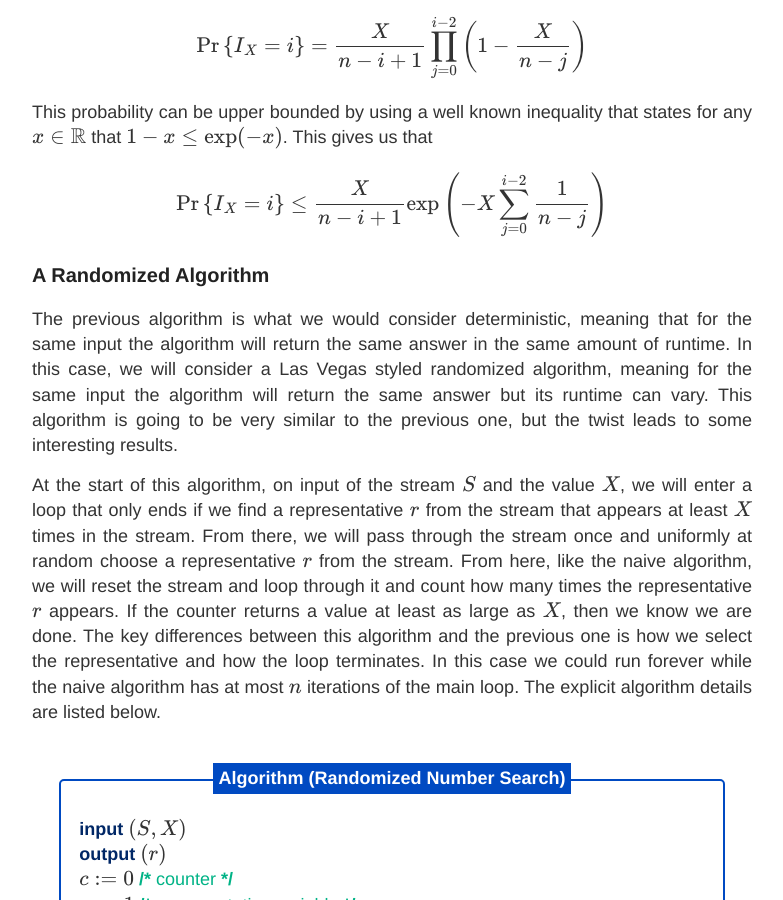
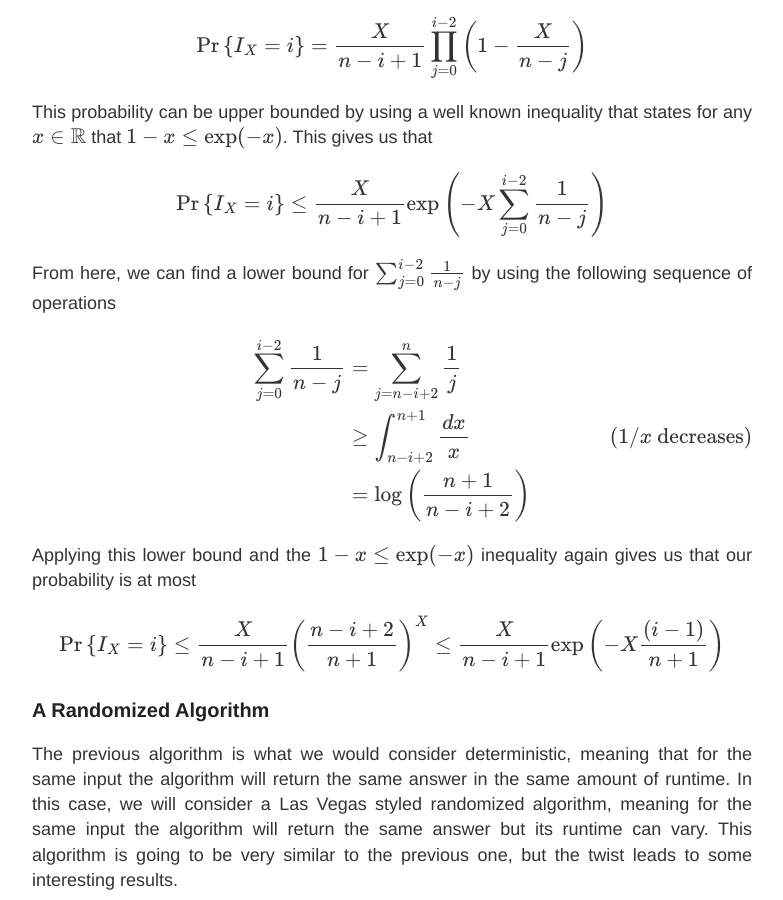
Before and after one commit to choward1491/choward1491.github.io, a Jekyll site: the page built from _posts/2020-7-25-Searching-Streams-for-the-Unknown.md, in a window 1280 px wide and 900 px high, scrolled down 3481 px. Shown: the whole window, without its empty margins (248-1031 px from the left). Built offline with Jekyll 4.4.1, drawn with Linux system fonts in a browser that asks for light colours; nearby versions of some CDN libraries; comment, search, counter and statistics services are not loaded.

Commit message:
push some changes.. streaming post

```diff
--- a/_posts/2020-7-25-Searching-Streams-for-the-Unknown.md
+++ b/_posts/2020-7-25-Searching-Streams-for-the-Unknown.md
@@ -68,6 +68,18 @@ $$\text{Pr}\left\lbrace I_{X} = i\right\rbrace = \frac{X}{n-i+1} \prod_{j=0}^{i-
 This probability can be upper bounded by using a well known inequality that states for any $x \in \mathbb{R}$ that $1 - x \leq \exp(-x)$. This gives us that
 
 $$\text{Pr}\left\lbrace I_{X} = i\right\rbrace \leq \frac{X}{n-i+1} \exp\left(-X \sum_{j=0}^{i-2} \frac{1}{n-j}\right)$$
+
+From here, we can find a lower bound for $\sum_{j=0}^{i-2} \frac{1}{n-j}$ by using the following sequence of operations
+
+$$\begin{align}
+\sum_{j=0}^{i-2} \frac{1}{n-j} &= \sum_{j=n-i+2}^{n} \frac{1}{j} \\
+&\geq \int_{n-i+2}^{n+1} \frac{dx}{x} \tag{$1/x$ decreases}\\
+&= \log\left(\frac{n+1}{n-i+2}\right)
+\end{align}$$
+
+Applying this lower bound and the $1 - x \leq \exp(-x)$ inequality again gives us that our probability is at most
+
+$$\text{Pr}\left\lbrace I_{X} = i\right\rbrace \leq \frac{X}{n-i+1} \left(\frac{n-i+2}{n+1}\right)^X \leq \frac{X}{n-i+1} \exp\left(-X\frac{(i-1)}{n+1}\right)$$
 
 ### A Randomized Algorithm
 The previous algorithm is what we would consider deterministic, meaning that for the same input the algorithm will return the same answer in the same amount of runtime. In this case, we will consider a Las Vegas styled randomized algorithm, meaning for the same input the algorithm will return the same answer but its runtime can vary. This algorithm is going to be very similar to the previous one, but the twist leads to some interesting results.
```
